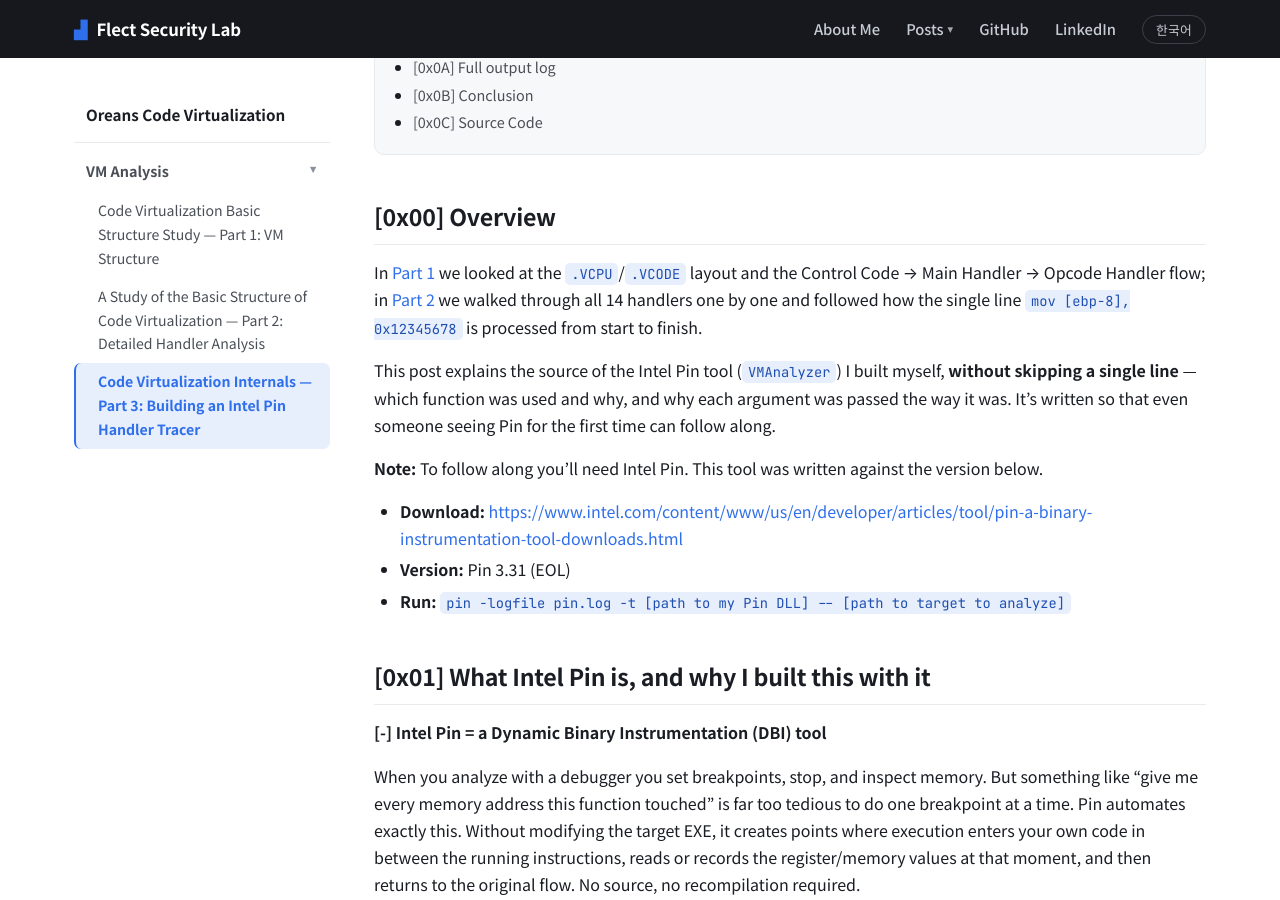
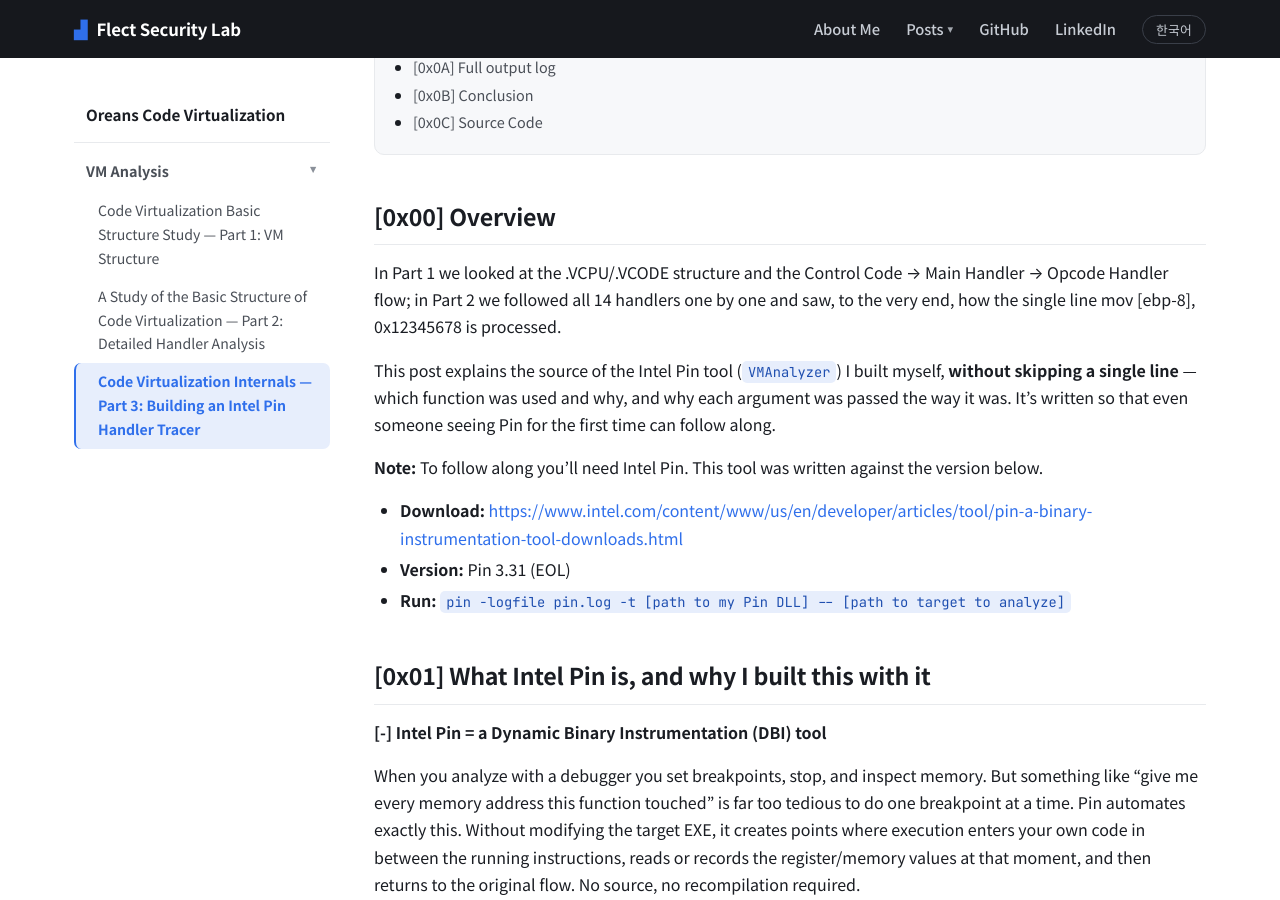
Before and after one commit to LeeGwan/LeeGwan.github.io, a Jekyll site: the page built from _en/2026-06-11-oreans-vm-3.md, in a window 1280 px wide and 900 px high, scrolled down 786 px. Built offline with Jekyll 4.4.1, drawn with Linux system fonts in a browser that asks for light colours.

Commit message:
Revise overview section in oreans-vm-3.md
Reworded the overview section for clarity and conciseness.

```diff
--- a/_en/2026-06-11-oreans-vm-3.md
+++ b/_en/2026-06-11-oreans-vm-3.md
@@ -14,7 +14,7 @@ summary: "We build the very Pin tool that produced the traces from Parts 1 and 2
 
 ## [0x00] Overview
 
-In [Part 1](https://leegwan.github.io/posts/2026-05-25-oreans-vm-1/) we looked at the `.VCPU`/`.VCODE` layout and the Control Code → Main Handler → Opcode Handler flow; in [Part 2](https://leegwan.github.io/posts/2026-05-30-oreans-vm-2/) we walked through all 14 handlers one by one and followed how the single line `mov [ebp-8], 0x12345678` is processed from start to finish.
+In Part 1 we looked at the .VCPU/.VCODE structure and the Control Code → Main Handler → Opcode Handler flow; in Part 2 we followed all 14 handlers one by one and saw, to the very end, how the single line mov [ebp-8], 0x12345678 is processed.
 
 This post explains the source of the Intel Pin tool (`VMAnalyzer`) I built myself, **without skipping a single line** — which function was used and why, and why each argument was passed the way it was. It's written so that even someone seeing Pin for the first time can follow along.
 
```
